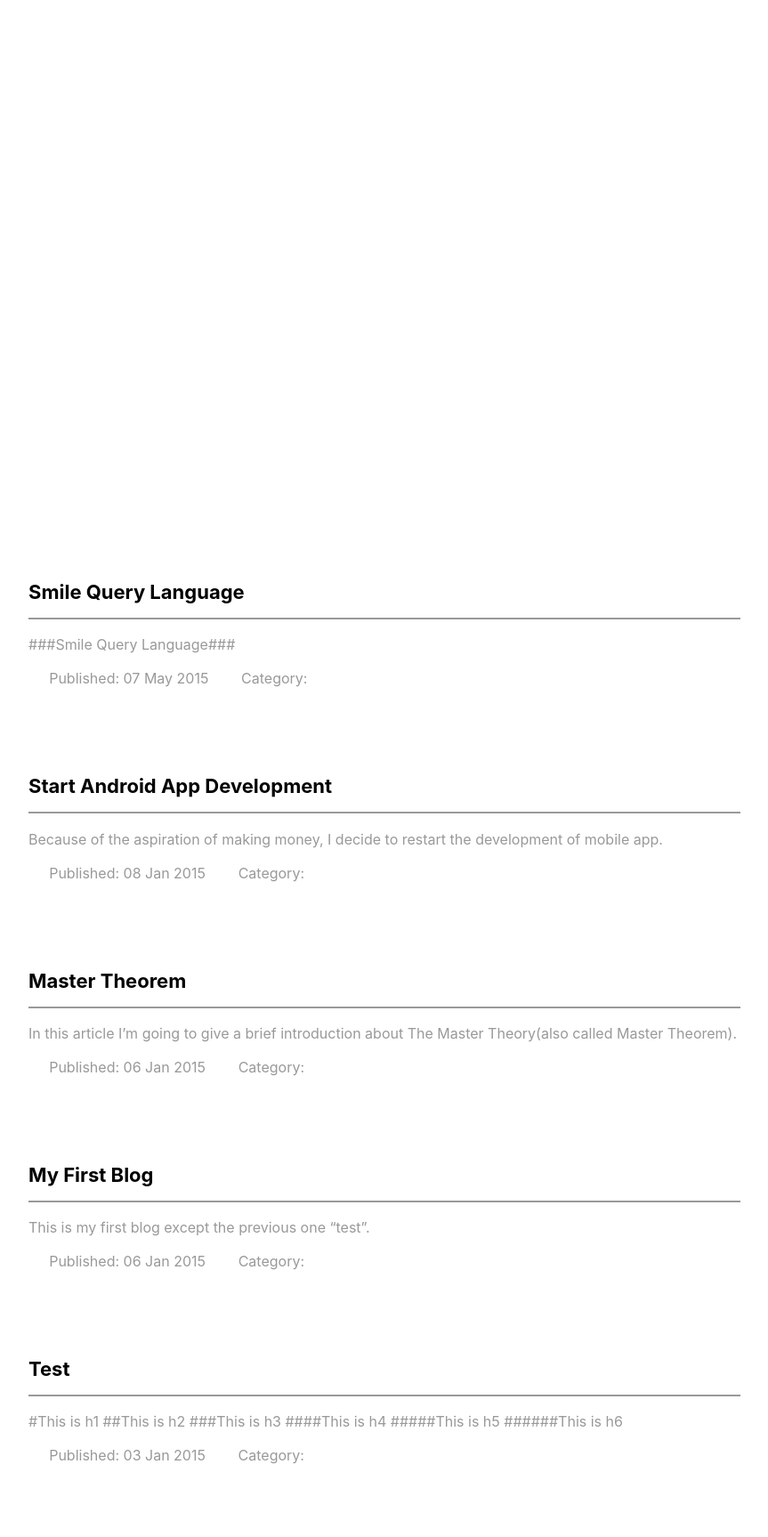
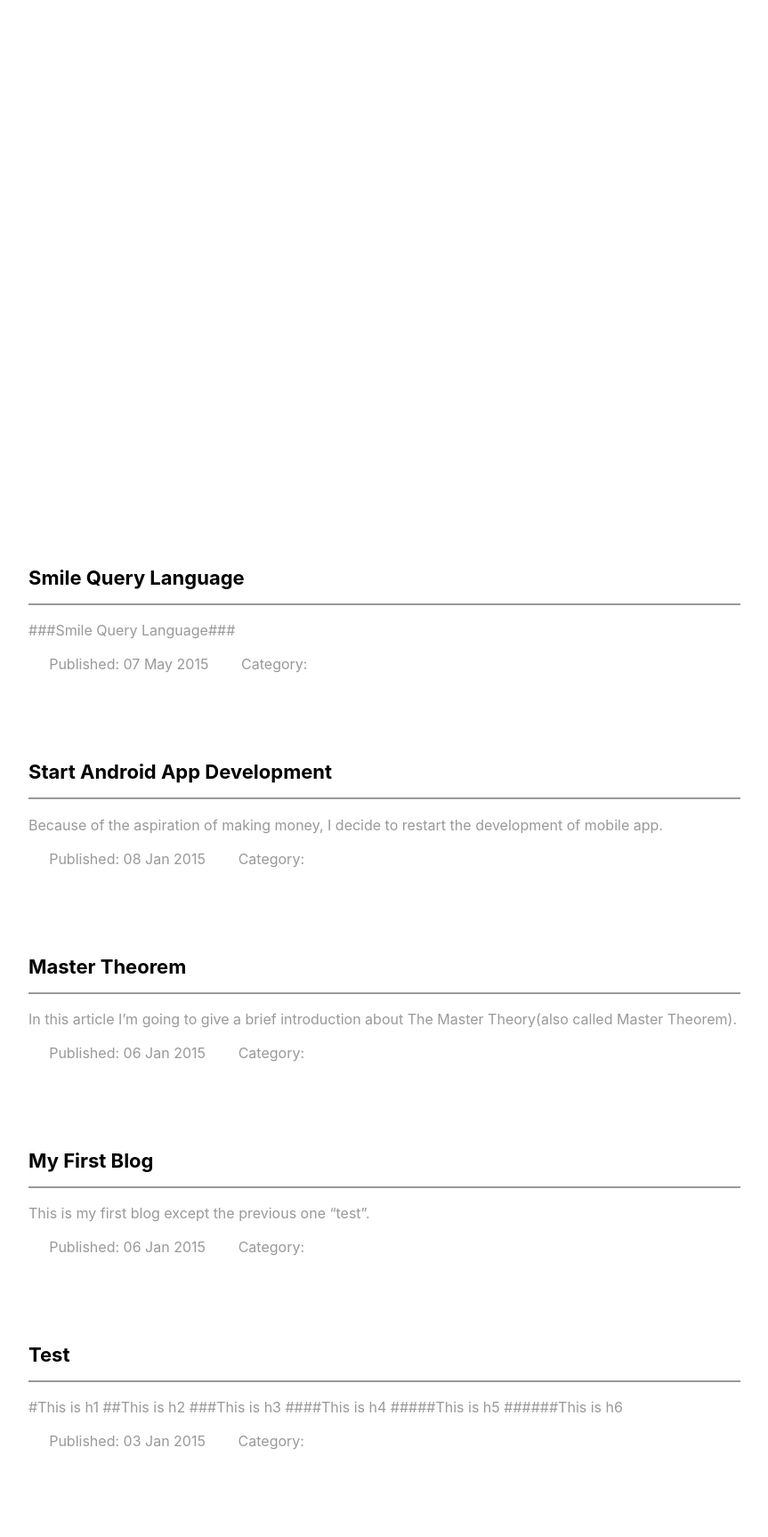
Before and after one commit to wenyuzhao/wenyuzhao.github.io, a Jekyll site: the page built from test.html, in a window 1280 px wide. Shown: the whole page at 89% size, without its empty margins (208-1071 px from the left). Built offline with Jekyll 4.4.1, drawn with Linux system fonts in a browser that asks for light colours; a script that is not in the unit is left out.

Commit message:
Update x.html

```diff
--- a/_layouts/x.html
+++ b/_layouts/x.html
@@ -25,7 +25,7 @@
             }
             header {
                 position: relative;
-                height: 61.8vh;
+                height: 60vh;
                 width: 100%;
                 display: flex;
                 flex-direction: column;
```
